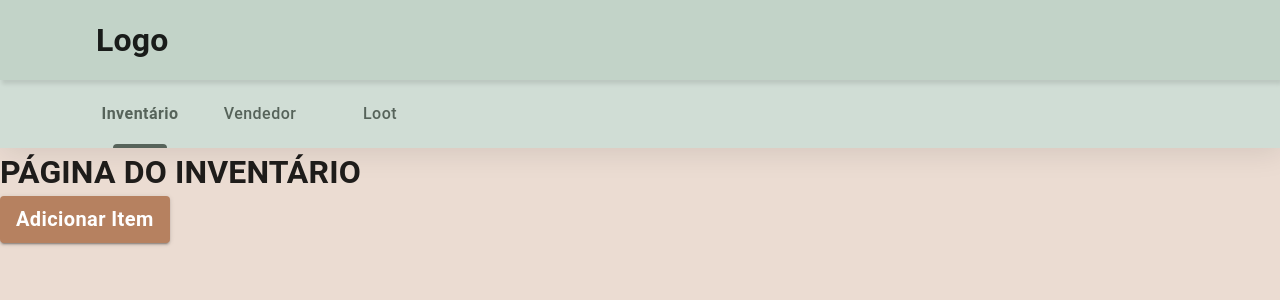
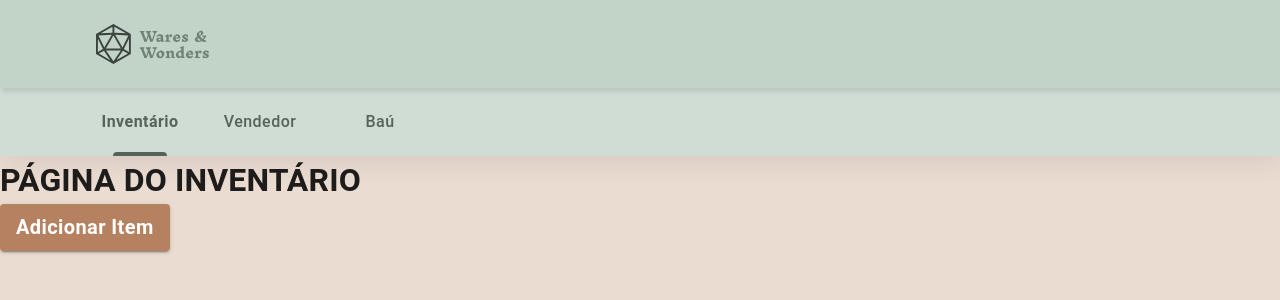
Before and after one commit to Bruno-Gualberto/DnD_inventory, a React (Create React App) app: page / in a window 1280 px wide. Shown: the top 300 px of the page. Built offline with nearby package versions, Linux system fonts and the light colour scheme.

Commit message:
update Header component to use SVG logo; NavigationTabs remove unused location state and effect.

```diff
--- a/src/components/Header.jsx
+++ b/src/components/Header.jsx
@@ -1,5 +1,6 @@
 import { useTheme } from "@mui/material/styles";
-import { Box, Typography } from "@mui/material";
+import { Box } from "@mui/material";
+import "../styles/Header.css";
 
 export default function Header() {
   const theme = useTheme();
@@ -10,12 +11,14 @@ export default function Header() {
         backgroundColor: theme.palette.primary[300],
         boxShadow: theme.palette.shadow.soft,
         px: 12,
-        py: 2,
+        py: 3,
         position: "relative",
         zIndex: 2,
+        display: "flex",
+        alignItems: "center",
       }}
     >
-      <Typography variant='titleBold'>Logo</Typography>
+      <img className='logo' src='/assets/Logo-Secondary.svg' alt='logo' />
     </Box>
   );
 }
--- a/src/components/NavigationTabs.jsx
+++ b/src/components/NavigationTabs.jsx
@@ -1,28 +1,11 @@
-import { useState, useEffect } from "react";
-import { Link, useLocation } from "react-router";
+import { useState } from "react";
+import { Link } from "react-router";
 import { useTheme } from "@mui/material/styles";
 import { Box, Tab, Tabs } from "@mui/material";
 
 export default function NavigationTabs() {
   const theme = useTheme();
-  const location = useLocation();
   const [value, setValue] = useState("inventory");
-
-  useEffect(() => {
-    switch (location.pathname) {
-      case "/":
-        setValue("inventory");
-        break;
-      case "/store":
-        setValue("store");
-        break;
-      case "/loot":
-        setValue("loot");
-        break;
-      default:
-        setValue("inventory");
-    }
-  }, [location.pathname]);
 
   const handleChange = (event, newValue) => {
     setValue(newValue);
@@ -76,17 +59,13 @@ export default function NavigationTabs() {
         />
         <Tab
           value='loot'
-          label='Loot'
+          label='Baú'
           component={Link}
           to='/loot'
           disableRipple
           sx={{ py: 3, width: 120 }}
         />
       </Tabs>
-
-      {/* <Link to='/'>Inventário</Link>
-      <Link to='/store'>Loja</Link>
-      <Link to='/loot'>Loot</Link> */}
     </Box>
   );
 }
--- /dev/null
+++ b/src/styles/Header.css
@@ -0,0 +1,3 @@
+.logo {
+  width: 120px;
+}
```
Also changed, not shown: public/assets/Logo-Secondary.svg (added), public/images/Logo-Secondary.png (deleted).
